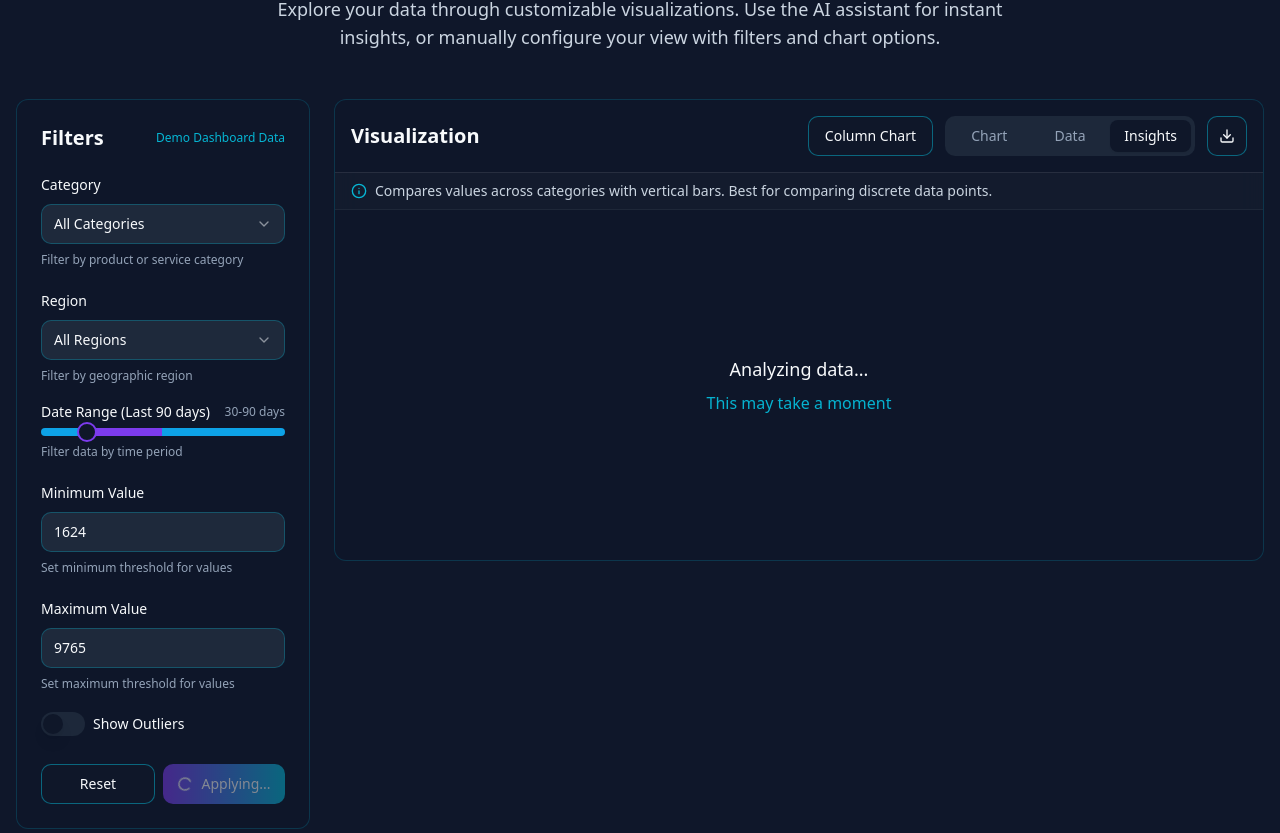
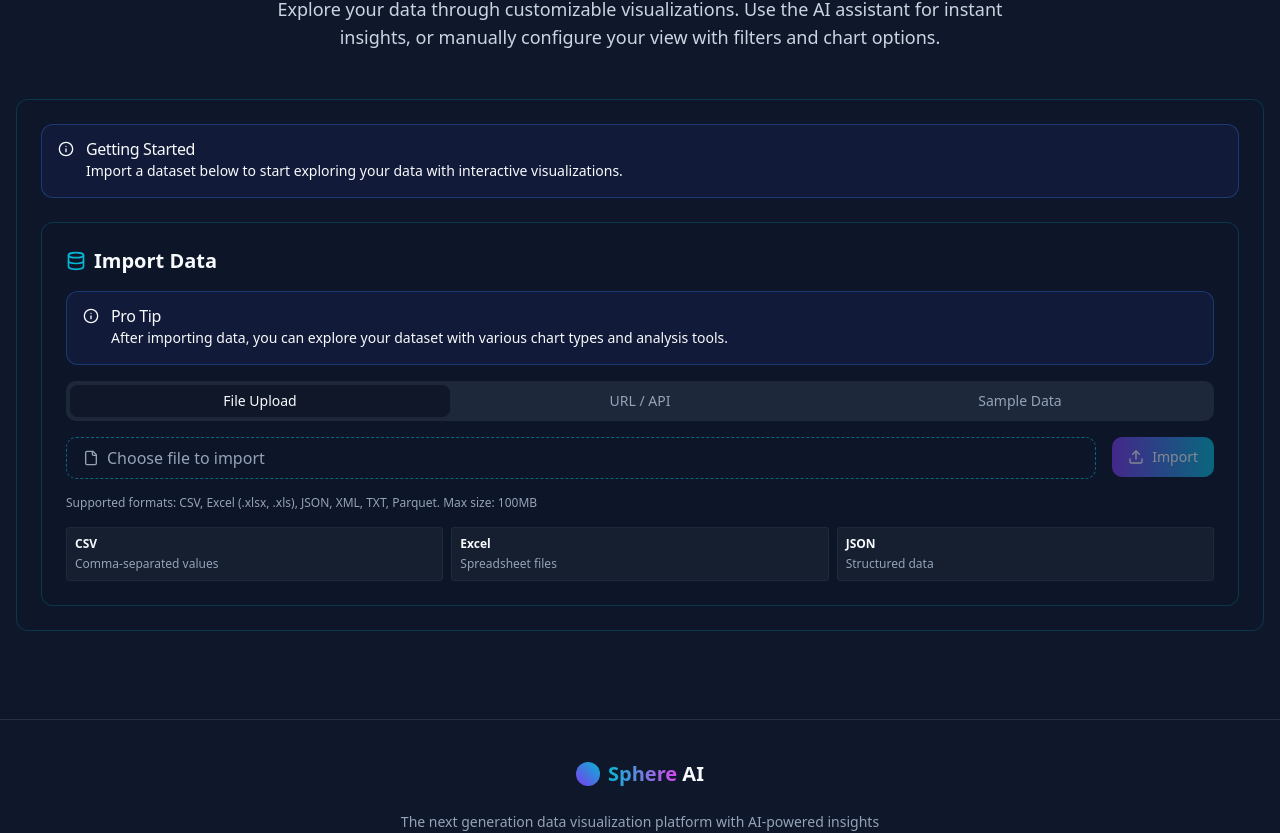
Before and after one commit to praveenkodati223/ai-sphere-dash, a React (Vite) app: page / in a window 1280 px wide. Shown: the part 1556-2389 px from the top of the page. Built offline with nearby package versions, Linux system fonts and the light colour scheme.

Commit message:
Refactor: Conditional rendering of filter panel
Conditionally render the filter panel based on the presence of an active dataset. Remove the pre-loaded demo dataset and ensure the filter panel only appears after a user imports data.

```diff
--- a/src/components/Dashboard.tsx
+++ b/src/components/Dashboard.tsx
@@ -11,7 +11,7 @@ import { InfoIcon } from 'lucide-react';
 const Dashboard = () => {
   const { activeDataset, analyzeData, isAnalyzing } = useVisualization();
 
-  // Make sure we analyze data when the dashboard is loaded
+  // Make sure we analyze data when the dashboard is loaded with active dataset
   useEffect(() => {
     if (activeDataset && !isAnalyzing) {
       analyzeData();
@@ -47,7 +47,7 @@ const Dashboard = () => {
           <div className="grid grid-cols-1 lg:grid-cols-4 gap-6">
             <div className="lg:col-span-1">
               <div className="space-y-6">
-                <FilterPanel />
+                {activeDataset && <FilterPanel />}
                 <AIPrompt />
               </div>
             </div>
--- a/src/components/FilterPanel.tsx
+++ b/src/components/FilterPanel.tsx
@@ -71,14 +71,6 @@ const FilterPanel = () => {
       setRegion('all');
       setDateRange([30, 90]);
       toast.success("Filters reset to match your imported data");
-    } else {
-      setShowOutliers(false);
-      setMinValue('0');
-      setMaxValue('1000');
-      setCategory('all');
-      setRegion('all');
-      setDateRange([30, 90]);
-      toast.success("Filters reset to default");
     }
   };
 
@@ -223,7 +215,6 @@ const FilterPanel = () => {
             className="bg-gradient-to-r from-sphere-purple to-sphere-cyan hover:opacity-90 w-1/2"
             onClick={handleApply}
             disabled={isAnalyzing}
-            isLoading={isAnalyzing}
           >
             {isAnalyzing ? "Applying..." : "Apply"}
           </Button>
--- a/src/pages/Index.tsx
+++ b/src/pages/Index.tsx
@@ -1,5 +1,5 @@
 
-import React, { useEffect } from 'react';
+import React from 'react';
 import Header from '../components/Header';
 import Hero from '../components/Hero';
 import Dashboard from '../components/Dashboard';
@@ -8,18 +8,8 @@ import { useVisualization } from '@/contexts/VisualizationContext';
 import { toast } from "sonner";
 
 const Index = () => {
-  const { importCustomData, activeDataset, isAnalyzing } = useVisualization();
+  const { activeDataset } = useVisualization();
   const navigate = useNavigate();
-
-  // Auto import custom data for demonstration purposes only if no active dataset
-  useEffect(() => {
-    // Only import data if there's no active dataset and not already analyzing
-    if (!activeDataset && !isAnalyzing) {
-      // Import a custom dataset with a recognizable name
-      importCustomData('Demo Dashboard Data', 'This dataset is auto-loaded for demonstration purposes');
-      toast.success("Demo data loaded for preview. You can import your own data below.");
-    }
-  }, [importCustomData, activeDataset, isAnalyzing]);
 
   return (
     <div className="min-h-screen bg-sphere-dark">
```
